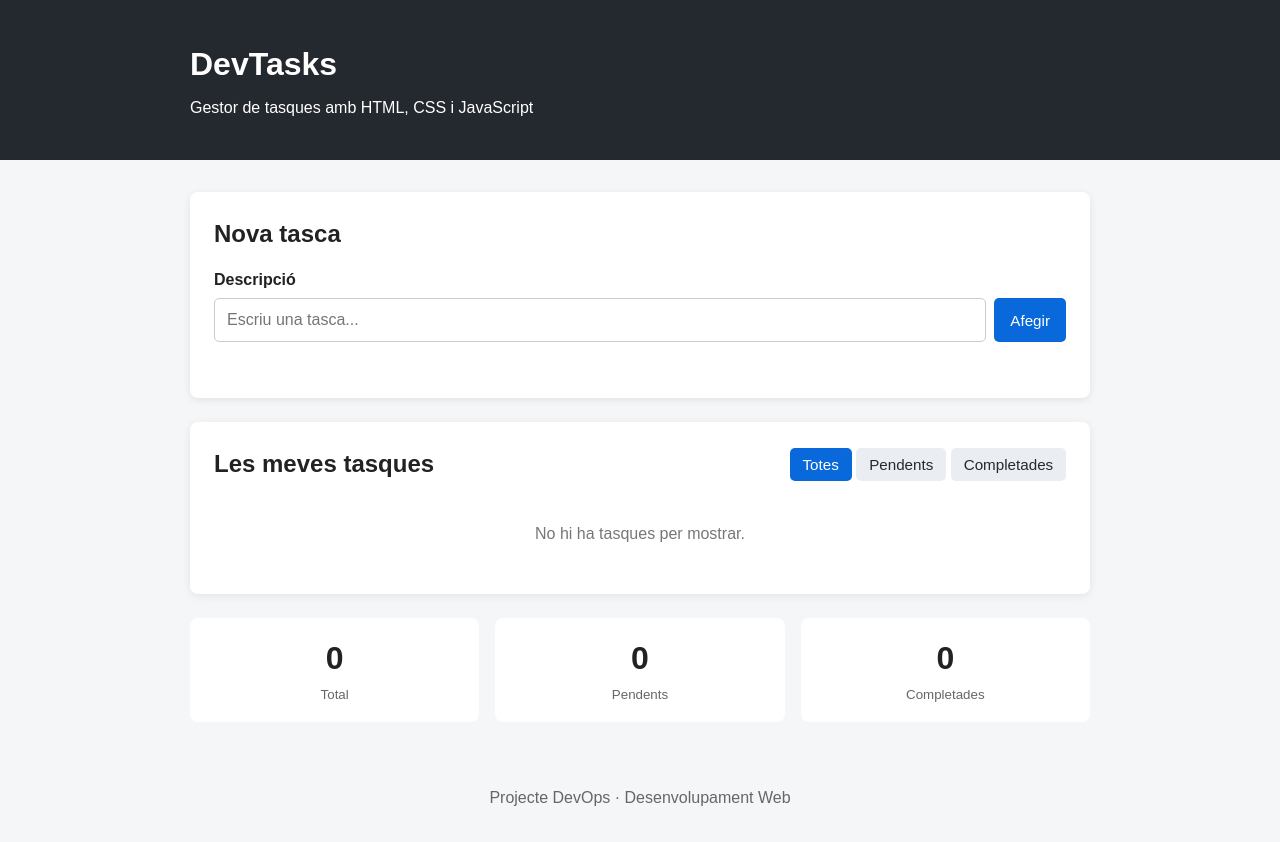
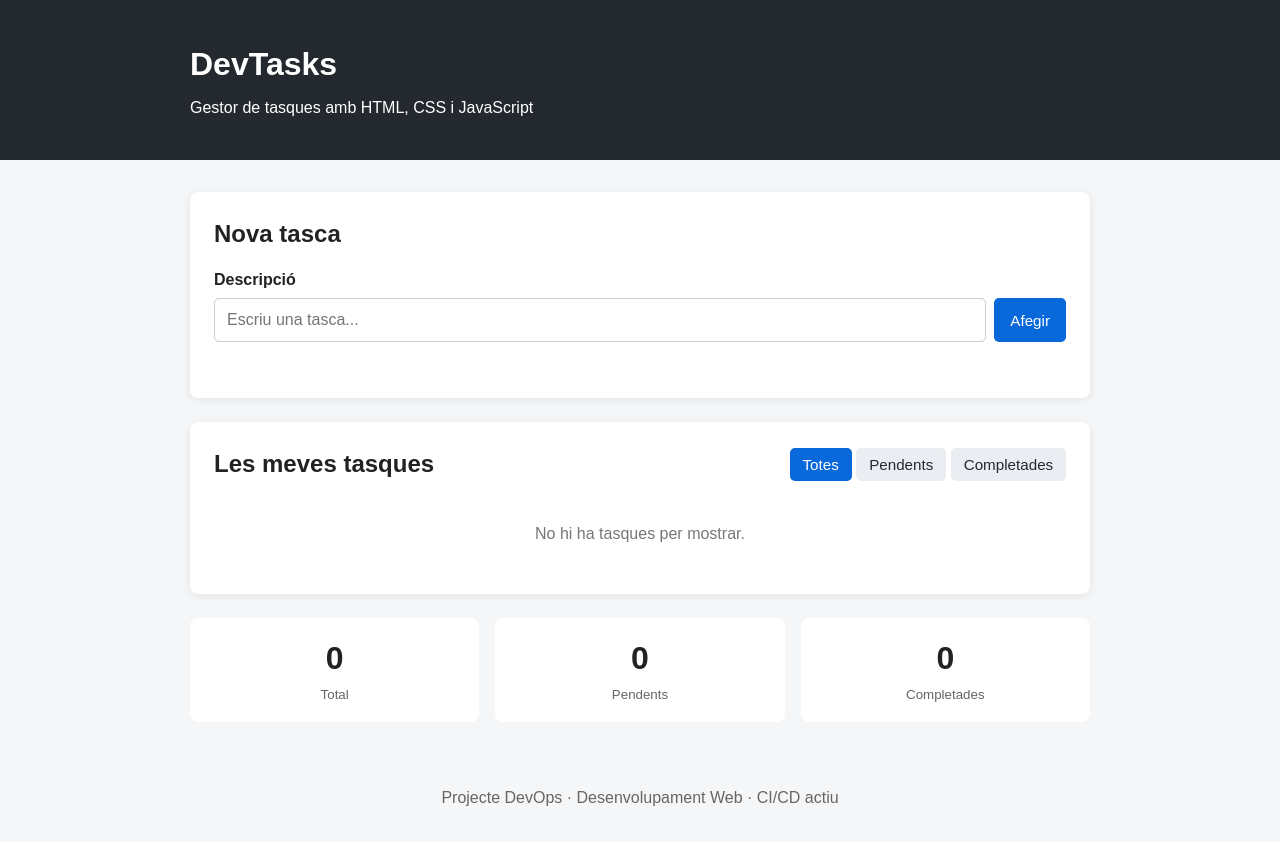
Before and after one commit to ianlopezz/devstackspj, a website with bundled scripts: page devtasks/index.html in a window 1280 px wide. Built offline with nearby package versions, Linux system fonts and the light colour scheme.

Commit message:
Show active CI/CD status in app footer

```diff
--- a/devtasks/index.html
+++ b/devtasks/index.html
@@ -50,7 +50,7 @@
   </main>
 
   <footer class="footer">
-    <p>Projecte DevOps · Desenvolupament Web</p>
+    <p>Projecte DevOps · Desenvolupament Web · CI/CD actiu</p>
   </footer>
 
   <script type="module" src="js/app.js"></script>
```
